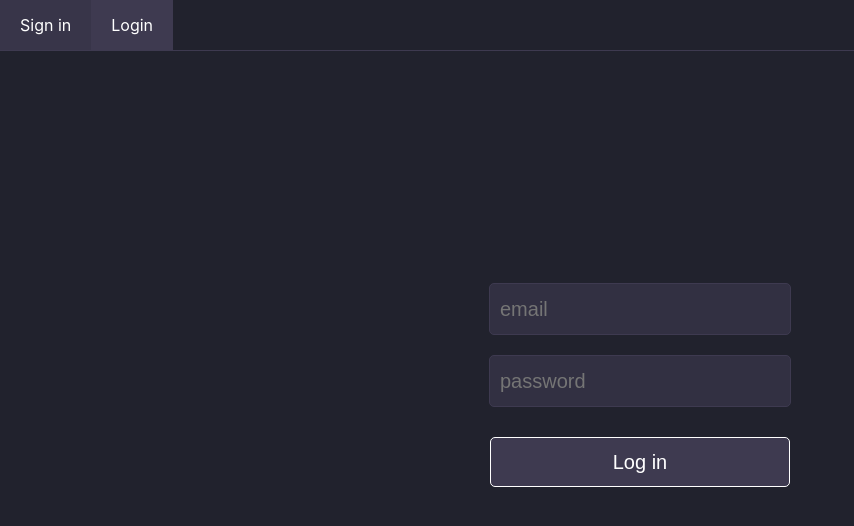
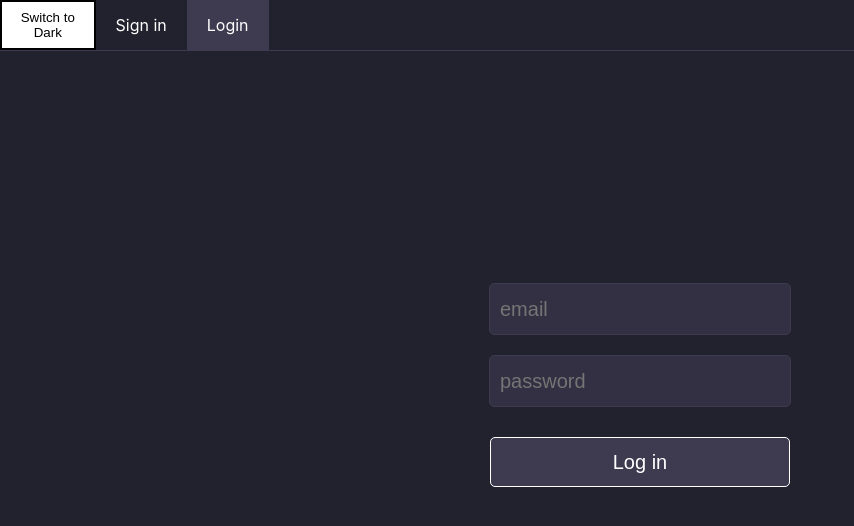
Before and after one commit to DmitriyGrosh/duck-tinder, a React (Create React App) app: page /login in a window 1280 px wide. Shown: the top 526 px of the page, without its empty margins (0-854 px from the left). Built offline with nearby package versions, Linux system fonts and the light colour scheme; no server answers.

Commit message:
add switch theme in app

```diff
--- a/src/app/App.css
+++ b/src/app/App.css
@@ -1,3 +1,11 @@
+button {
+  color: var(--text-primary);
+  background-color: var(--background);
+  border: 2px var(--text-primary) solid;
+  float: right;
+  transition: all .5s;
+}
+
 .test {
   padding-top: 50px;
 }
--- a/src/app/App.tsx
+++ b/src/app/App.tsx
@@ -1,5 +1,5 @@
 import React, { FC } from 'react';
-import { BrowserRouter, Routes, Route } from 'react-router-dom';
+import { BrowserRouter } from 'react-router-dom';
 import { Provider } from 'react-redux';
 
 import AuthContainer from '../features/authContainer';
--- a/src/features/header/Header.tsx
+++ b/src/features/header/Header.tsx
@@ -5,14 +5,25 @@ import { useAppDispatch, useAppSelector } from '../../redux/hooks';
 import { handleLogout } from '../../firebase/logout';
 
 import './Header.scss';
+import {
+  useLocalStorage,
+  switchTheme,
+} from '../../shared/hooks/useLocalStorage';
 
 const Header: FC = () => {
   const dispatch = useAppDispatch();
   const isAuth = useAppSelector((state) => state.user.authToken);
-  console.log('==========>isAuth', isAuth);
+  const defaultDark = window.matchMedia('(prefers-color-scheme: dark)').matches;
+  const [theme, setTheme] = useLocalStorage(
+    'theme',
+    defaultDark ? 'dark' : 'light'
+  );
 
   return (
-    <div className="header">
+    <div data-theme={theme} className="header">
+      <button onClick={() => switchTheme(theme, setTheme)}>
+        Switch to {theme !== 'light' ? 'Light' : 'Dark'}
+      </button>
       <div className="header-container">
         {!isAuth ? (
           <div className="auth">
--- a/src/index.css
+++ b/src/index.css
@@ -28,3 +28,17 @@ a img {
   width: 100%;
   height: 100%;
 }
+
+:root {
+  --background: white;
+  --text-primary: black;
+  --text-secondary: royalblue;
+  --accent: purple;
+}
+
+[data-theme='dark'] {
+  --background: black;
+  --text-primary: white;
+  --text-secondary: grey;
+  --accent: darkred;
+}
--- /dev/null
+++ b/src/shared/hooks/useLocalStorage.ts
@@ -0,0 +1,41 @@
+import { useState } from 'react';
+
+export const useLocalStorage = <T>(
+  key: string,
+  initialValue: T
+): [T, (value: T | ((val: T) => T)) => void] => {
+  const [storedValue, setStoredValue] = useState<T>(() => {
+    try {
+      const item = localStorage.getItem(key);
+
+      return item ? JSON.parse(item) : initialValue;
+    } catch (e) {
+      console.error(e);
+
+      return initialValue;
+    }
+  });
+
+  const setValue = (value: T | ((val: T) => T)) => {
+    try {
+      const valueToStore =
+        value instanceof Function ? value(storedValue) : value;
+
+      setStoredValue(valueToStore);
+      localStorage.setItem(key, JSON.stringify(valueToStore));
+    } catch (e) {
+      console.error(e);
+    }
+  };
+
+  return [storedValue, setValue];
+};
+
+export const switchTheme = (
+  theme: string,
+  setTheme: (value: string) => void
+) => {
+  const newTheme = theme === 'light' ? 'dark' : 'light';
+
+  setTheme(newTheme);
+};
--- a/src/shared/ui/wrapper/Wrapper.tsx
+++ b/src/shared/ui/wrapper/Wrapper.tsx
@@ -10,7 +10,7 @@ interface IWrapper {
 }
 
 const Wrapper: FC<IWrapper> = ({ children, isHeader, className }) => (
-  <div className={`wrapper ${className}`}>
+  <div className={className ? `wrapper ${className}` : 'wrapper'}>
     {isHeader && <Header />}
     {children}
   </div>
```
